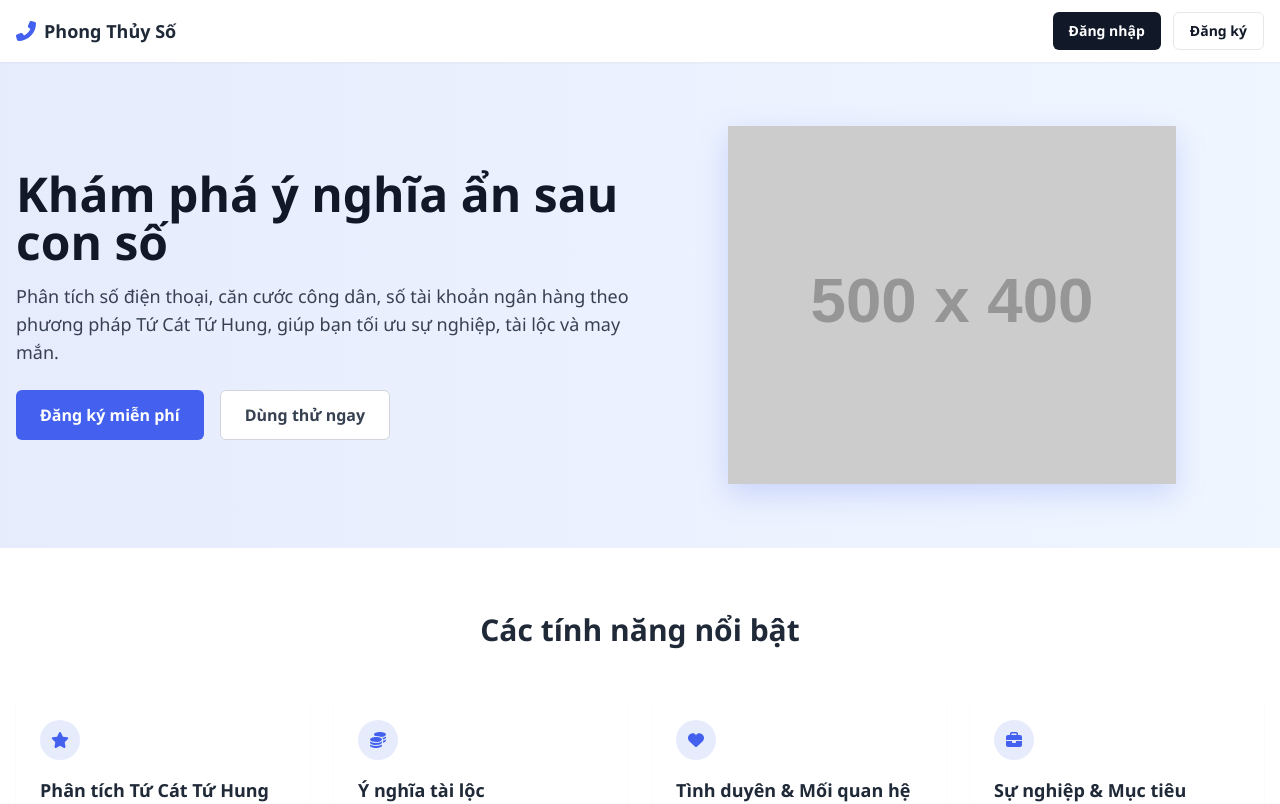
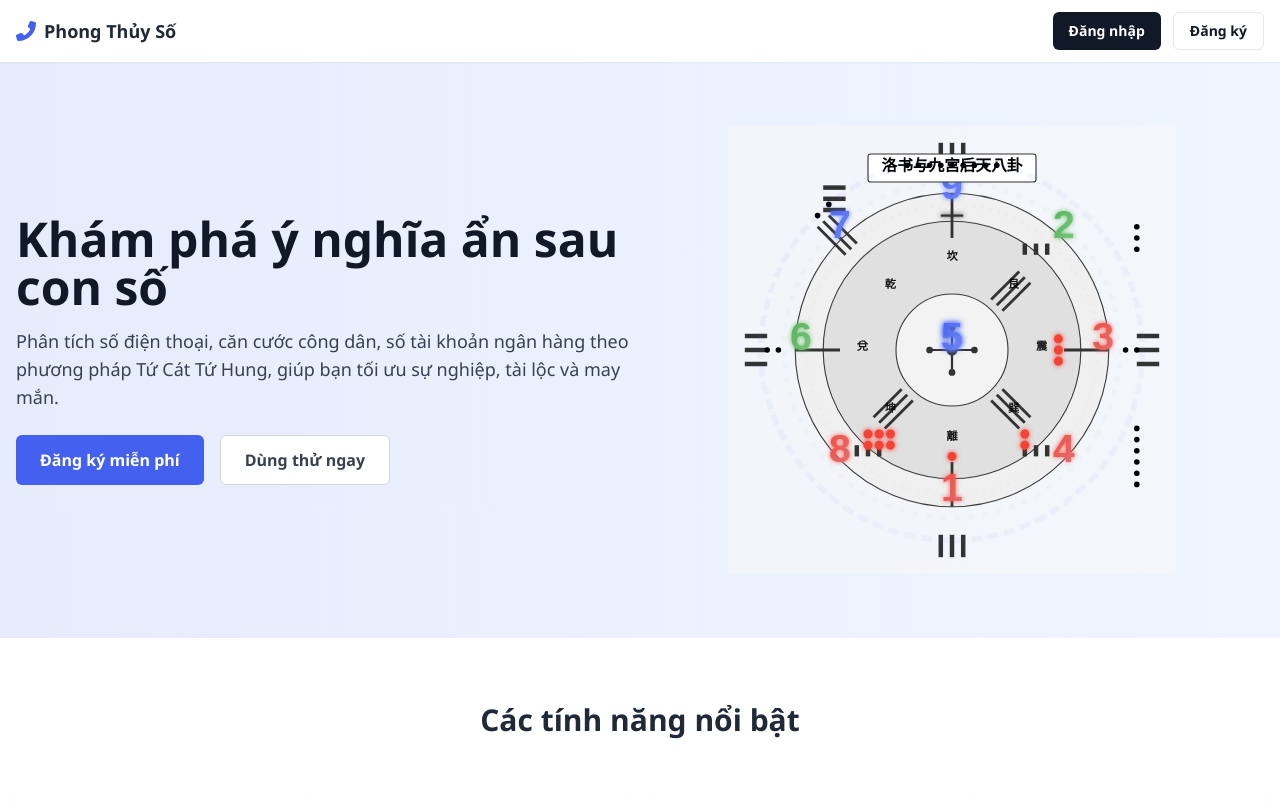
Before and after one commit to huythanhnguyen/phong_thuy_so, a Vue app: page / in a window 1280 px wide. Shown: the top 804 px of the page. Built offline with nearby package versions, Linux system fonts and the light colour scheme.

Commit message:
Update HomeView image source and add structure file

```diff
--- a/src/views/HomeView.vue
+++ b/src/views/HomeView.vue
@@ -40,8 +40,9 @@
             </div>
           </div>
           <div class="lg:w-1/2">
-            <img src="https://via.placeholder.com/500x400?text=Phong+Thuy+So" alt="Phong thủy số" class="w-full max-w-md mx-auto hero-image" />
-          </div>
+            <img src="/img/numbers-illustration.svg" alt="Phong thủy số" class="w-full max-w-md mx-auto object-contain"
+            onerror="this.onerror=null; this.src='https://via.placeholder.com/500x400?text=Phong+Thuy+So'"/>
+      </div>
         </div>
       </div>
     </section>
```
Also changed, not shown: public/img/numbers-illustration.svg (added), structure.txt (added).
